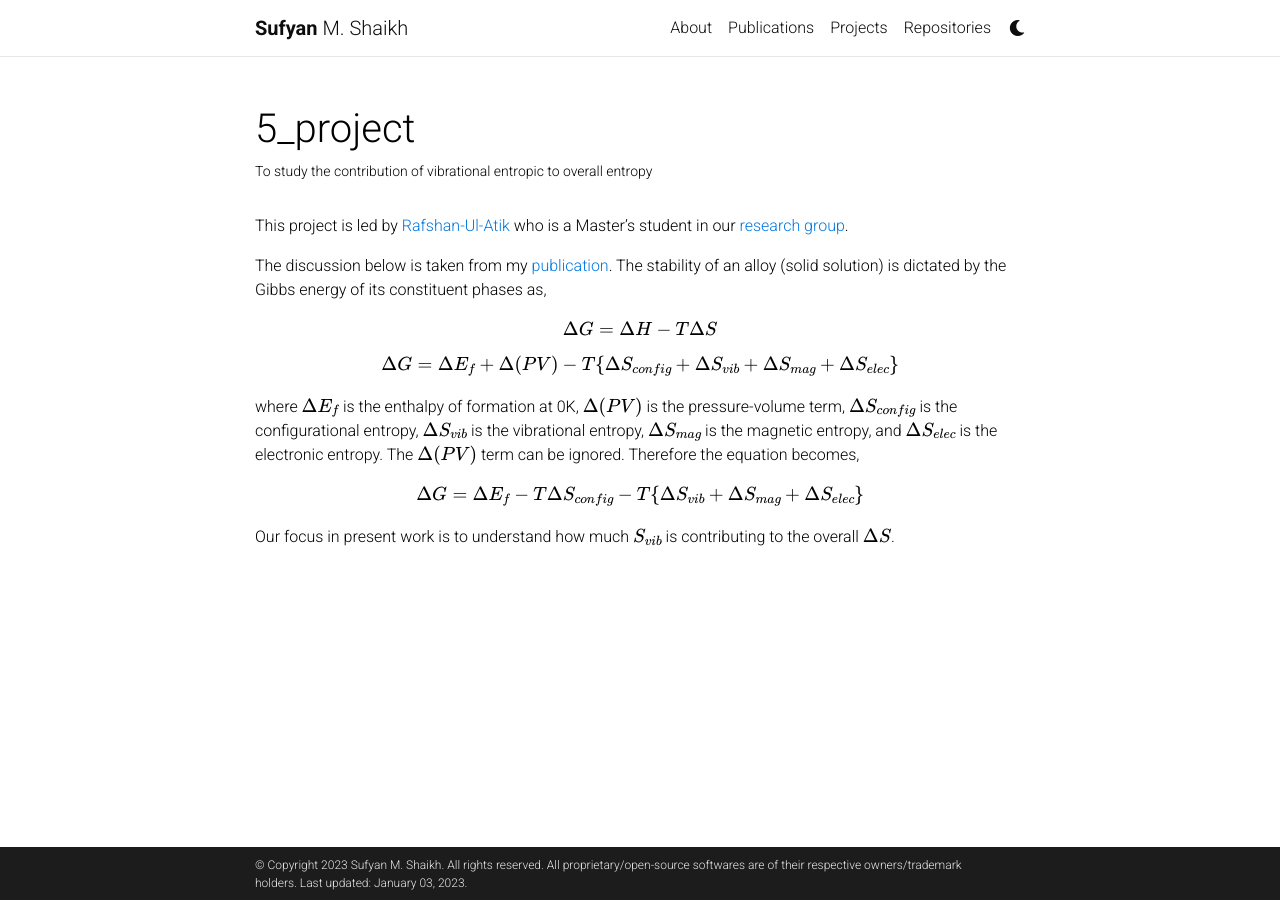
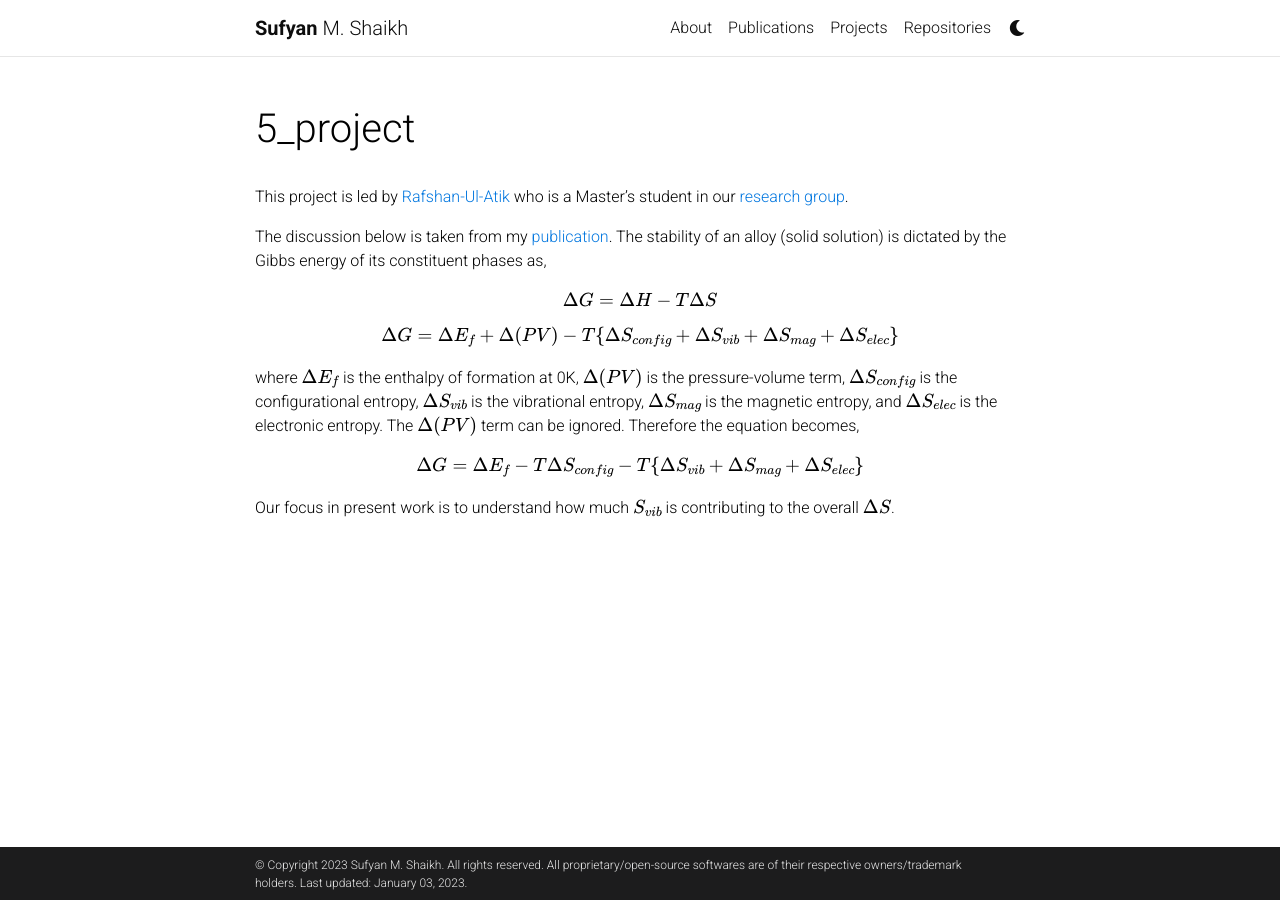
Before and after one commit to sufyanshk/sufyanshk.github.io, a Jekyll site: the page built from _projects/5_project.md, in a window 1280 px wide. Built offline with Jekyll 4.4.1, drawn with Linux system fonts in a browser that asks for light colours; comment, search, counter and statistics services are not loaded; a style sheet for code colours, icons or effects is not loaded.

Commit message:
modified:   _projects/5_project.md

```diff
--- a/_projects/5_project.md
+++ b/_projects/5_project.md
@@ -1,10 +1,10 @@
 ---
 layout: page
 title:
-description: To study the contribution of vibrational entropic to overall entropy
+description:
 img:
 importance: 3
-category: work
+category: fun
 ---
 
 This project is led by <a href="https://in.linkedin.com/in/rafshan-ul-atik-2433bb16a">Rafshan-Ul-Atik</a> who is a Master's student in our <a href="http://mme.iitm.ac.in/satyesh/index.html">research group</a>.
```
